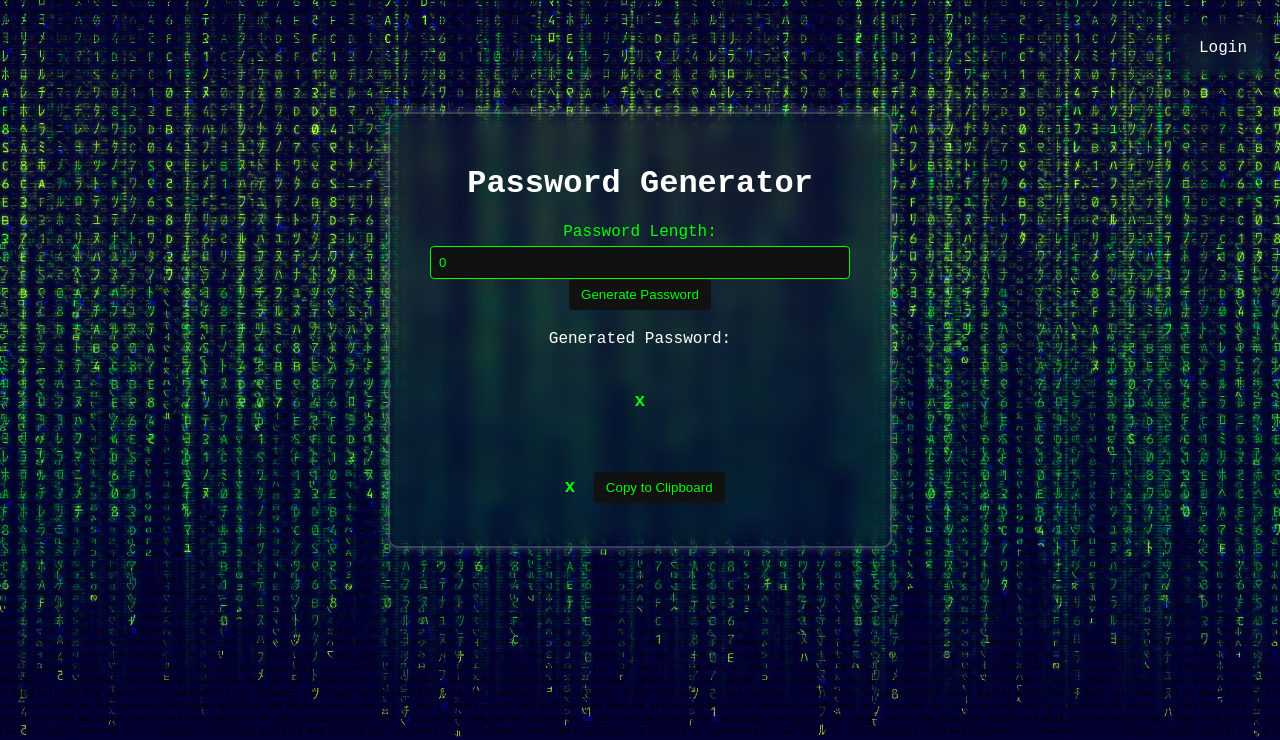
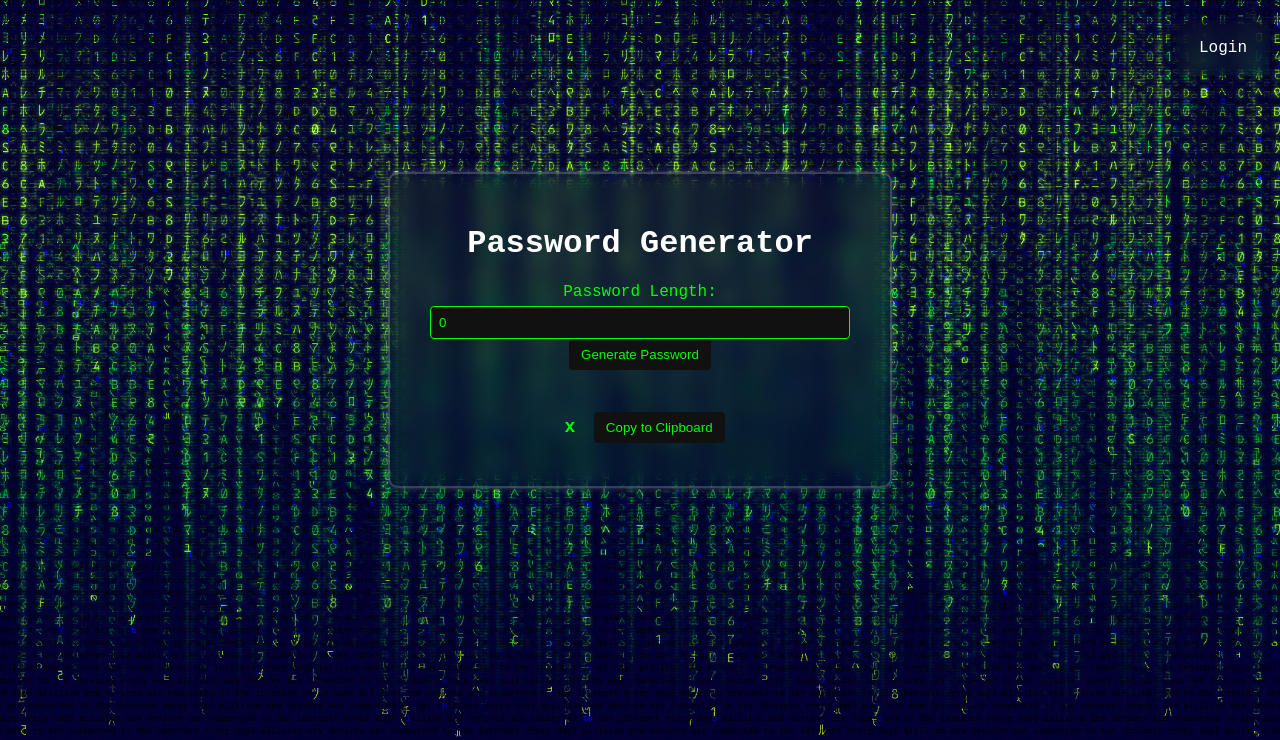
Before and after one commit to omarmalas/PM, a Flask app: template templates/generate_password.html in a window 1280 px wide. Shown: the part 60-800 px from the top of the page. Run offline with Flask 3, Linux system fonts and the light colour scheme; the template is opened without the code that fills it: most values are stand-ins (such as "Sample title", 1, 10 or a date in 2020).

Commit message:
Update generate_password.html

```diff
--- a/templates/generate_password.html
+++ b/templates/generate_password.html
@@ -11,20 +11,27 @@
         </form>
 
         {% if generated_password %}
-    <div class="generated-password-section">
-        <p>Generated Password:</p>
-        <p class="generated-password" id="generatedPassword">{{ generated_password }}</p>
-    </div>
 
-{% if generated_password %}
             <div class="generated-password-section">
                 <p class="generated-password" id="generatedPassword">{{ generated_password }}</p>
                 <button id="copyToClipboardButton">Copy to Clipboard</button>
             </div>
-
-
-{% endif %}
         {% endif %}
 
     </div>
+
+    <script>
+        const copyToClipboardButton = document.getElementById('copyToClipboardButton');
+        const generatedPasswordElement = document.getElementById('generatedPassword');
+
+        copyToClipboardButton.addEventListener('click', () => {
+            const textarea = document.createElement('textarea');
+            textarea.value = generatedPasswordElement.innerText;
+            document.body.appendChild(textarea);
+            textarea.select();
+            document.execCommand('copy');
+            document.body.removeChild(textarea);
+            alert('Password copied to clipboard!');
+        });
+    </script>
 {% endblock %}
```
Lines whose indentation alone changed are shown as unchanged.
